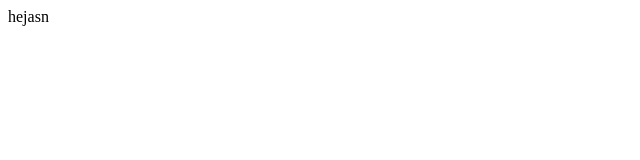
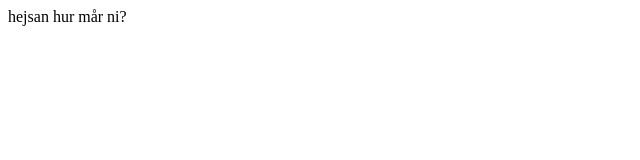
Before and after one commit to djoborz/html-css, a plain HTML site: page index.html in a window 1280 px wide. Shown: the full height of the page, 0-640 px from the left. Drawn offline with Linux system fonts and the light colour scheme.

Commit message:
nu har jag gjort en till ändring

```diff
--- a/index.html
+++ b/index.html
@@ -6,6 +6,7 @@
     <title>Document</title>
 </head>
 <body>
-    hejasn
+    hejsan
+    hur mår ni?
 </body>
 </html>
```
